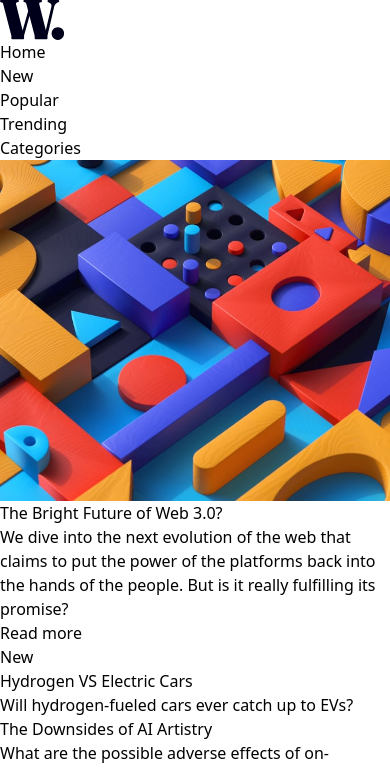
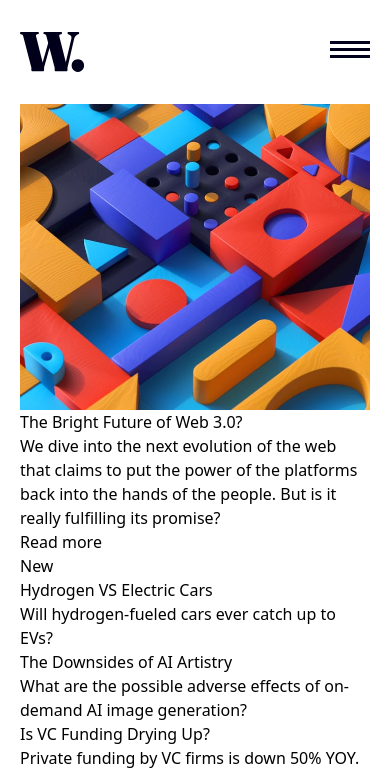
Before and after one commit to aatmaneoulmouden/news-homepage, a website: page index.html in a window 390 px wide. Shown: the top 770 px of the page. Drawn offline with Linux system fonts and the light colour scheme.

Commit message:
Styling & Responsive: Mobile Part 1

```diff
--- a/index.html
+++ b/index.html
@@ -15,12 +15,30 @@
 
 <body>
   <header>
-    <div class="container">
-      <div class="row">
+    <div class="container max-w-full">
+      <div class="row flex justify-between items-center py-8">
         <div class="col">
           <img src="./assets/images/logo.svg" alt="News Homepage" class="logo">
         </div>
-        <nav class="col">
+        <div class="col">
+          <button class="open-menu" id="open-menu">
+            <svg width="40" height="17" xmlns="http://www.w3.org/2000/svg">
+              <g fill="#00001A" fill-rule="evenodd">
+                <path d="M0 0h40v3H0zM0 7h40v3H0zM0 14h40v3H0z" />
+                <path d="M0 0h40v3H0z" />
+              </g>
+            </svg>
+          </button>
+        </div>
+        <nav class="col hidden bg-white fixed top-0 right-0 w-3/4 h-full ml-auto pr-5 pl-8">
+          <button class="close-menu w-full h-[104px] text-right flex items-center justify-end mb-10" id="close-menu">
+            <svg width="32" height="31" xmlns="http://www.w3.org/2000/svg">
+              <g fill="#00001A" fill-rule="evenodd">
+                <path d="m2.919.297 28.284 28.284-2.122 2.122L.797 2.419z" />
+                <path d="M.797 28.581 29.081.297l2.122 2.122L2.919 30.703z" />
+              </g>
+            </svg>
+          </button>
           <ul class="nav-list">
             <li class="nav-item">
               <a href="" class="nav-link text">Home</a>
--- a/src/input.css
+++ b/src/input.css
@@ -1,3 +1,9 @@
 @tailwind base;
 @tailwind components;
 @tailwind utilities;
+
+@layer components {
+    .nav-item:not(:last-child) {
+        @apply mb-5;
+    }
+}
--- a/tailwind.config.js
+++ b/tailwind.config.js
@@ -2,6 +2,16 @@
 module.exports = {
   content: ["./**/*{.html,js}"],
   theme: {
+    container: {
+      center: true,
+      padding: {
+        DEFAULT: '20px',
+        sm: '2rem',
+        lg: '4rem',
+        xl: '5rem',
+        '2xl': '6rem',
+      },
+    },
     extend: {},
   },
   plugins: [],
```
Also changed, not shown: assets/css/style.css.
